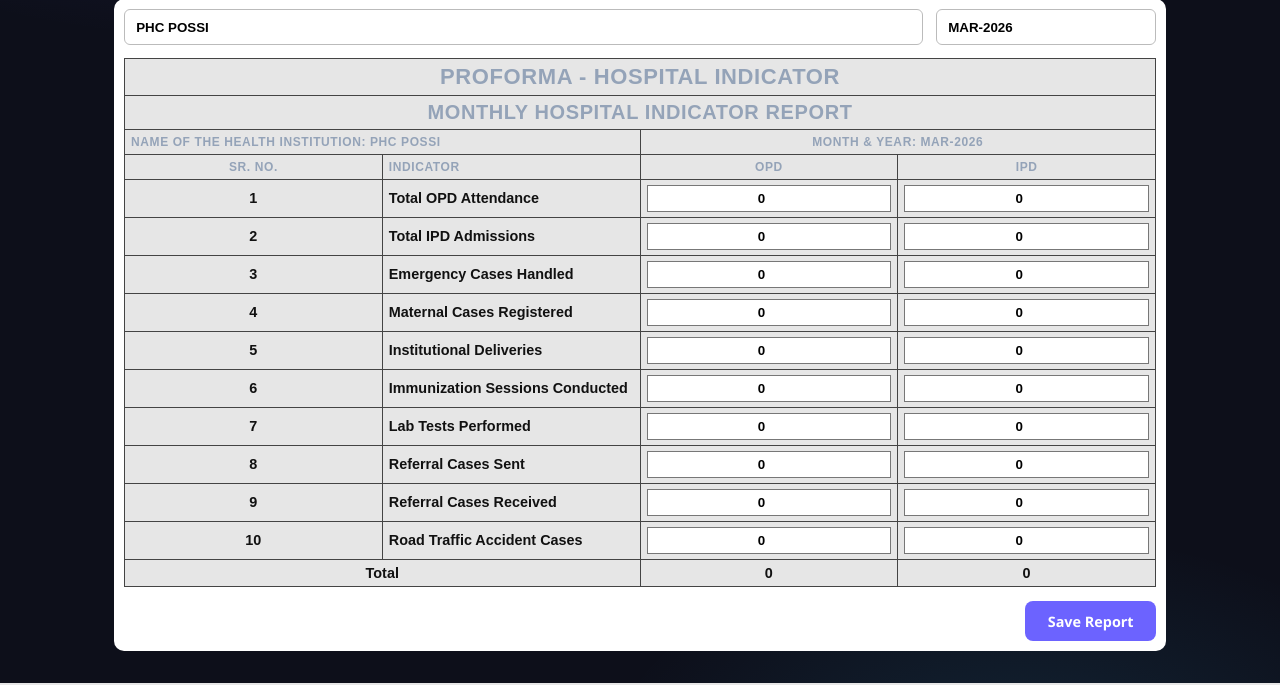
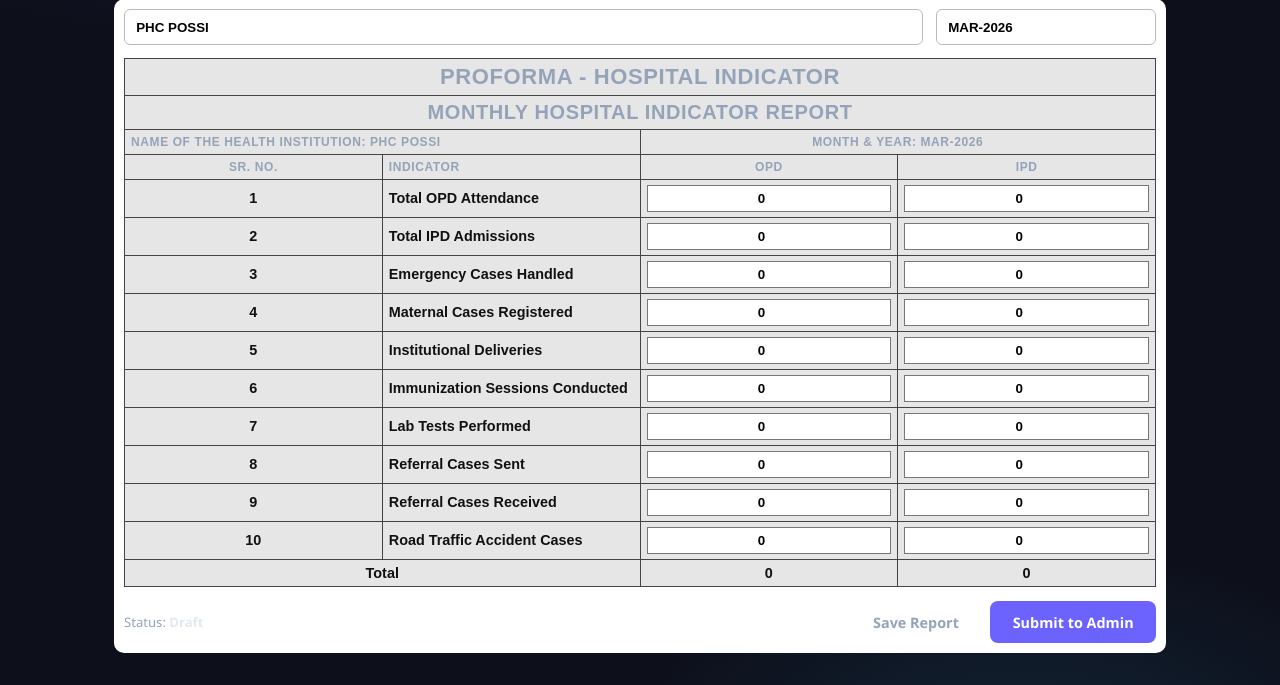
Before and after one commit to navdeepptu23-max/opd-portal, a Flask app: page /reports/hospital-indicator in a window 1280 px wide. Shown: the part 183-868 px from the top of the page. Run offline with Flask 3, Linux system fonts and the light colour scheme; a user stored in the database is signed in; data comes from the database, SQL or seed files in the repository; some libraries are stand-ins or nearby versions.

Commit message:
Add submit-to-admin workflow with status tracking and admin review actions

```diff
--- a/portal/app.py
+++ b/portal/app.py
@@ -301,6 +301,25 @@ class UserReportSubmission(db.Model):
     )
 
 
+class UserReportStatus(db.Model):
+    __tablename__ = 'user_report_statuses'
+
+    id = db.Column(db.Integer, primary_key=True)
+    user_id = db.Column(db.Integer, db.ForeignKey('users.id'), nullable=False, index=True)
+    report_type = db.Column(db.String(30), nullable=False, index=True)
+    month_year = db.Column(db.String(20), nullable=False, index=True)
+    status = db.Column(db.String(20), nullable=False, default='draft')
+    submitted_at = db.Column(db.DateTime, nullable=True)
+    reviewed_at = db.Column(db.DateTime, nullable=True)
+    reviewed_by = db.Column(db.Integer, db.ForeignKey('users.id'), nullable=True)
+
+    user = db.relationship('User', foreign_keys=[user_id])
+
+    __table_args__ = (
+        db.UniqueConstraint('user_id', 'report_type', 'month_year', name='uq_user_report_status_month_type'),
+    )
+
+
 @login_manager.user_loader
 def load_user(user_id):
     return User.query.get(int(user_id))
@@ -450,6 +469,39 @@ def _upsert_report_submission(user_id, month_year, report_type, total_opd=0, tot
     submission.total_value = _to_non_negative_int(total_value)
 
 
+def _get_or_create_report_status(user_id, month_year, report_type):
+    row = UserReportStatus.query.filter_by(
+        user_id=user_id,
+        month_year=month_year,
+        report_type=report_type,
+    ).first()
+    if not row:
+        row = UserReportStatus(
+            user_id=user_id,
+            month_year=month_year,
+            report_type=report_type,
+            status='draft',
+        )
+        db.session.add(row)
+    return row
+
+
+def _set_report_status(user_id, month_year, report_type, status, reviewed_by=None):
+    row = _get_or_create_report_status(user_id, month_year, report_type)
+    row.status = status
+    if status == 'submitted':
+        row.submitted_at = datetime.utcnow()
+        row.reviewed_at = None
+        row.reviewed_by = None
+    elif status in ('approved', 'rejected'):
+        row.reviewed_at = datetime.utcnow()
+        row.reviewed_by = reviewed_by
+    elif status == 'draft':
+        row.reviewed_at = None
+        row.reviewed_by = None
+    return row
+
+
 def _ensure_hospital_indicator_rows(month_year):
     existing_count = HospitalIndicator.query.filter_by(month_year=month_year).count()
     if existing_count == 0:
@@ -517,10 +569,12 @@ def _ensure_proforma_ii_rows(month_year):
 def hospital_indicator_report():
     month_year = (request.values.get('month_year') or datetime.utcnow().strftime('%b-%Y')).upper()
     _ensure_hospital_indicator_rows(month_year)
+    report_type = 'hospital_indicator'
 
     if request.method == 'POST':
         if not current_user.is_active:
             abort(403)
+        submit_to_admin = request.form.get('submit_to_admin') == '1'
 
         institution_name = (request.form.get('institution_name') or 'PHC POSSI').strip() or 'PHC POSSI'
         meta = HospitalIndicatorMeta.query.filter_by(month_year=month_year).first()
@@ -536,20 +590,25 @@ def hospital_indicator_report():
         _upsert_report_submission(
             user_id=current_user.id,
             month_year=month_year,
-            report_type='hospital_indicator',
+            report_type=report_type,
             total_opd=total_opd,
             total_ipd=total_ipd,
             total_value=0,
         )
+        _get_or_create_report_status(current_user.id, month_year, report_type)
+        if submit_to_admin:
+            _set_report_status(current_user.id, month_year, report_type, 'submitted')
 
         db.session.commit()
-        flash('Hospital Indicator Report updated successfully.', 'success')
+        flash('Report submitted to admin successfully.' if submit_to_admin else 'Hospital Indicator Report updated successfully.', 'success')
         return redirect(url_for('hospital_indicator_report', month_year=month_year))
 
     meta = HospitalIndicatorMeta.query.filter_by(month_year=month_year).first()
     indicators = HospitalIndicator.query.filter_by(month_year=month_year).order_by(HospitalIndicator.indicator_no.asc()).all()
     total_opd = sum(item.opd_count for item in indicators)
     total_ipd = sum(item.ipd_count for item in indicators)
+    status_row = _get_or_create_report_status(current_user.id, month_year, report_type)
+    db.session.commit()
 
     return render_template(
         'hospital_indicator_report.html',
@@ -558,6 +617,7 @@ def hospital_indicator_report():
         indicators=indicators,
         total_opd=total_opd,
         total_ipd=total_ipd,
+        submission_status=status_row.status,
     )
 
 
@@ -566,10 +626,12 @@ def hospital_indicator_report():
 def proforma_i_hpi_report():
     month_year = (request.values.get('month_year') or 'MAR-2026').upper()
     _ensure_proforma_hpi_rows(month_year)
+    report_type = 'proforma_i'
 
     if request.method == 'POST':
         if not current_user.is_active:
             abort(403)
+        submit_to_admin = request.form.get('submit_to_admin') == '1'
 
         meta = ProformaHPIMeta.query.filter_by(month_year=month_year).first()
         meta.hospital_name = (request.form.get('hospital_name') or '').strip()[:200] or 'COMPILED REPORT OF BLOCK- POSSI'
@@ -623,25 +685,31 @@ def proforma_i_hpi_report():
         _upsert_report_submission(
             user_id=current_user.id,
             month_year=month_year,
-            report_type='proforma_i',
+            report_type=report_type,
             total_opd=0,
             total_ipd=0,
             total_value=sum(r.total for r in rows),
         )
+        _get_or_create_report_status(current_user.id, month_year, report_type)
+        if submit_to_admin:
+            _set_report_status(current_user.id, month_year, report_type, 'submitted')
 
         db.session.commit()
-        flash('PROFORMA-I HPI report saved successfully.', 'success')
+        flash('Report submitted to admin successfully.' if submit_to_admin else 'PROFORMA-I HPI report saved successfully.', 'success')
         return redirect(url_for('proforma_i_hpi_report', month_year=month_year))
 
     meta = ProformaHPIMeta.query.filter_by(month_year=month_year).first()
     rows = ProformaHPIRow.query.filter_by(month_year=month_year).all()
     rows.sort(key=lambda r: PROFORMA_HPI_ORDER.get(r.indicator_code, 9999))
+    status_row = _get_or_create_report_status(current_user.id, month_year, report_type)
+    db.session.commit()
 
     return render_template(
         'proforma_i_hpi_report.html',
         month_year=month_year,
         meta=meta,
         rows=rows,
+        submission_status=status_row.status,
     )
 
 
@@ -650,10 +718,12 @@ def proforma_i_hpi_report():
 def proforma_ii_editable_report():
     month_year = (request.values.get('month_year') or 'MAR-2027').upper()
     _ensure_proforma_ii_rows(month_year)
+    report_type = 'proforma_ii'
 
     if request.method == 'POST':
         if not current_user.is_active:
             abort(403)
+        submit_to_admin = request.form.get('submit_to_admin') == '1'
 
         meta = ProformaIIMeta.query.filter_by(month_year=month_year).first()
         meta.institution_name = (request.form.get('institution_name') or 'PHC POSSI').strip()[:200] or 'PHC POSSI'
@@ -668,20 +738,25 @@ def proforma_ii_editable_report():
         _upsert_report_submission(
             user_id=current_user.id,
             month_year=month_year,
-            report_type='proforma_ii',
+            report_type=report_type,
             total_opd=total_opd,
             total_ipd=total_ipd,
             total_value=0,
         )
+        _get_or_create_report_status(current_user.id, month_year, report_type)
+        if submit_to_admin:
+            _set_report_status(current_user.id, month_year, report_type, 'submitted')
 
         db.session.commit()
-        flash('PROFORMA-II report saved successfully.', 'success')
+        flash('Report submitted to admin successfully.' if submit_to_admin else 'PROFORMA-II report saved successfully.', 'success')
         return redirect(url_for('proforma_ii_editable_report', month_year=month_year))
 
     meta = ProformaIIMeta.query.filter_by(month_year=month_year).first()
     rows = ProformaIIRow.query.filter_by(month_year=month_year).order_by(ProformaIIRow.sr_no.asc()).all()
     total_opd = sum(row.opd_count for row in rows)
     total_ipd = sum(row.ipd_count for row in rows)
+    status_row = _get_or_create_report_status(current_user.id, month_year, report_type)
+    db.session.commit()
 
     return render_template(
         'proforma_ii_editable_report.html',
@@ -690,6 +765,7 @@ def proforma_ii_editable_report():
         rows=rows,
         total_opd=total_opd,
         total_ipd=total_ipd,
+        submission_status=status_row.status,
     )
 
 
@@ -874,6 +950,15 @@ def consolidated_reports():
             month_year=month_year,
         ).order_by(UserReportSubmission.updated_at.desc()).all()
 
+    status_rows = UserReportStatus.query.filter_by(
+        report_type=report_type,
+        month_year=month_year,
+    ).all() if month_year else []
+    status_map = {row.user_id: row for row in status_rows}
+    for item in submissions:
+        row = status_map.get(item.user_id)
+        item.workflow_status = row.status if row else 'draft'
+
     consolidated = {
         'submitters': len(submissions),
         'total_opd': sum(item.total_opd for item in submissions),
@@ -911,6 +996,37 @@ def consolidated_reports():
         consolidated=consolidated,
         monthly_rows=monthly_rows,
     )
+
+
+@app.route('/admin/consolidated-reports/status', methods=['POST'])
+@login_required
+def consolidated_reports_status_update():
+    if not current_user.is_admin_or_above:
+        abort(403)
+
+    user_id = _to_non_negative_int(request.form.get('user_id'))
+    report_type = (request.form.get('report_type') or '').strip()
+    month_year = (request.form.get('month_year') or '').strip().upper()
+    action = (request.form.get('action') or '').strip().lower()
+    next_report_type = (request.form.get('next_report_type') or report_type).strip()
+    next_month_year = (request.form.get('next_month_year') or month_year).strip().upper()
+
+    if report_type not in ('hospital_indicator', 'proforma_i', 'proforma_ii') or action not in ('approve', 'reject', 'reset', 'submit'):
+        flash('Invalid status update request.', 'danger')
+        return redirect(url_for('consolidated_reports', report_type=next_report_type, month_year=next_month_year))
+
+    if action == 'approve':
+        _set_report_status(user_id, month_year, report_type, 'approved', reviewed_by=current_user.id)
+    elif action == 'reject':
+        _set_report_status(user_id, month_year, report_type, 'rejected', reviewed_by=current_user.id)
+    elif action == 'submit':
+        _set_report_status(user_id, month_year, report_type, 'submitted')
+    else:
+        _set_report_status(user_id, month_year, report_type, 'draft')
+
+    db.session.commit()
+    flash('Submission status updated.', 'success')
+    return redirect(url_for('consolidated_reports', report_type=next_report_type, month_year=next_month_year))
 
 
 @app.route('/profile', methods=['GET', 'POST'])
--- a/portal/templates/hospital_indicator_report.html
+++ b/portal/templates/hospital_indicator_report.html
@@ -128,8 +128,12 @@
     </table>
 
     {% if current_user.is_authenticated %}
-    <div style="margin-top:0.9rem; text-align:right;">
-      <button class="btn btn-primary" type="submit">Save Report</button>
+    <div style="margin-top:0.9rem; display:flex; justify-content:space-between; align-items:center; flex-wrap:wrap; gap:0.6rem;">
+      <div style="font-size:0.82rem; color:var(--text-muted);">Status: <strong style="color:var(--text); text-transform:capitalize;">{{ submission_status }}</strong></div>
+      <div style="display:flex; gap:0.5rem;">
+        <button class="btn btn-ghost" type="submit" name="submit_to_admin" value="0">Save Report</button>
+        <button class="btn btn-primary" type="submit" name="submit_to_admin" value="1">Submit to Admin</button>
+      </div>
     </div>
     {% endif %}
   </form>
--- a/portal/templates/proforma_i_hpi_report.html
+++ b/portal/templates/proforma_i_hpi_report.html
@@ -136,7 +136,9 @@
         <input type="text" name="month_year" value="{{ month_year }}" form="load-month-form">
         <button type="submit" form="load-month-form" class="btn btn-ghost btn-sm">Load</button>
         {% if current_user.is_authenticated %}
-        <button type="submit" class="btn btn-primary btn-sm">Save Report</button>
+        <span style="font-size:0.8rem; color:var(--text-muted); margin-right:6px;">Status: <strong style="color:var(--text); text-transform:capitalize;">{{ submission_status }}</strong></span>
+        <button type="submit" name="submit_to_admin" value="0" class="btn btn-ghost btn-sm">Save Report</button>
+        <button type="submit" name="submit_to_admin" value="1" class="btn btn-primary btn-sm">Submit to Admin</button>
         {% endif %}
         <button type="button" class="btn-export no-print" onclick="printReport()" title="Print report">🖨 Print</button>
         <button type="button" class="btn-export no-print" onclick="exportPDF()" title="Download black and white PDF">📄 Download B/W PDF</button>
--- a/portal/templates/proforma_ii_editable_report.html
+++ b/portal/templates/proforma_ii_editable_report.html
@@ -162,7 +162,9 @@
         <input type="text" name="month_year" value="{{ month_year }}" form="load-month-form">
         <button type="submit" form="load-month-form" class="btn btn-ghost btn-sm">Load</button>
         {% if current_user.is_authenticated %}
-        <button type="submit" class="btn btn-primary btn-sm">Save Report</button>
+        <span style="font-size:0.8rem; color:var(--text-muted); margin-right:6px;">Status: <strong style="color:var(--text); text-transform:capitalize;">{{ submission_status }}</strong></span>
+        <button type="submit" name="submit_to_admin" value="0" class="btn btn-ghost btn-sm">Save Report</button>
+        <button type="submit" name="submit_to_admin" value="1" class="btn btn-primary btn-sm">Submit to Admin</button>
         {% endif %}
         <button type="button" class="btn-export" onclick="printReport()">Print</button>
         <button type="button" class="btn-export" onclick="exportPDF()">Download B/W PDF</button>
```
Also changed, not shown: portal/templates/consolidated_reports.html (+19 -1 lines).
